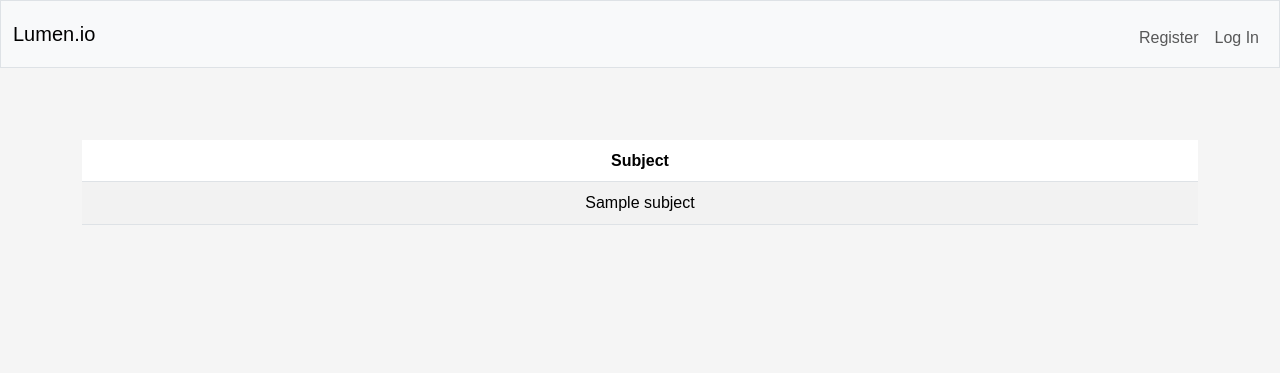
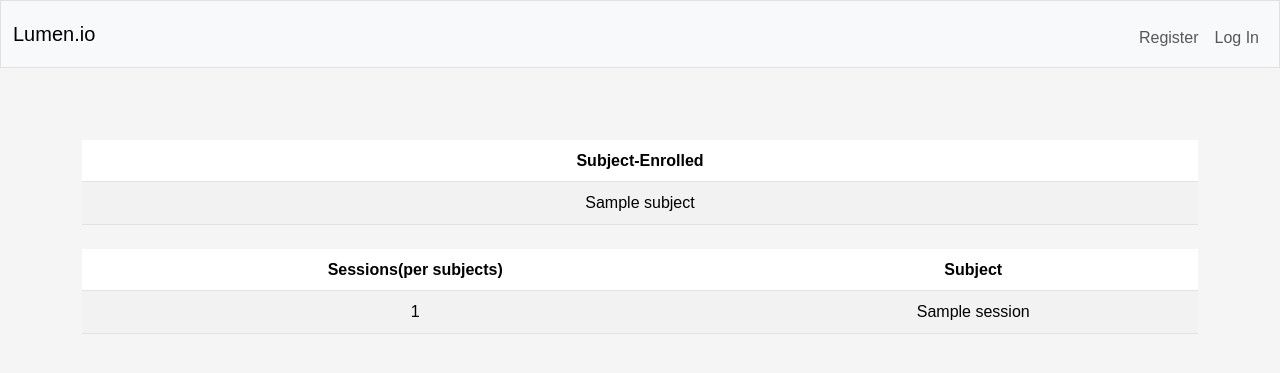
Before and after one commit to nadirrehman623-debug/Lumen, a Python web app: template templates/dashboard.html in a window 1280 px wide. Shown: the top 373 px of the page. Run offline with Jinja, Linux system fonts and the light colour scheme; the template is opened without the code that fills it: most values are stand-ins (such as "Sample title", 1, 10 or a date in 2020).

Commit message:
Fri, Jun 5, 2026, 6:08 PM +05:30

```diff
--- a/templates/dashboard.html
+++ b/templates/dashboard.html
@@ -9,7 +9,7 @@
     <table class="table table-striped mt-4">
         <thead>
             <tr>
-                <th>Subject</th>
+                <th>Subject-Enrolled</th>
             </tr>
         </thead>
         <tbody>
@@ -20,4 +20,20 @@
             {% endfor %}
         </tbody>
     </table>
+    <table class="table table-striped mt-4">
+        <thead>
+            <tr>
+                <th>Sessions(per subjects)</th>
+                <th>Subject</th>
+            </tr>
+        </thead>
+        <tbody>
+            {% for session in sessions %}
+                <tr>
+                     <td>{{ session.session_count }}</td>
+                     <td>{{ session.subject }}</td>
+                </tr>
+            {% endfor %}
+        </tbody>
+    </table>
 {% endblock %}
```
Also changed, not shown: 1 other file.
